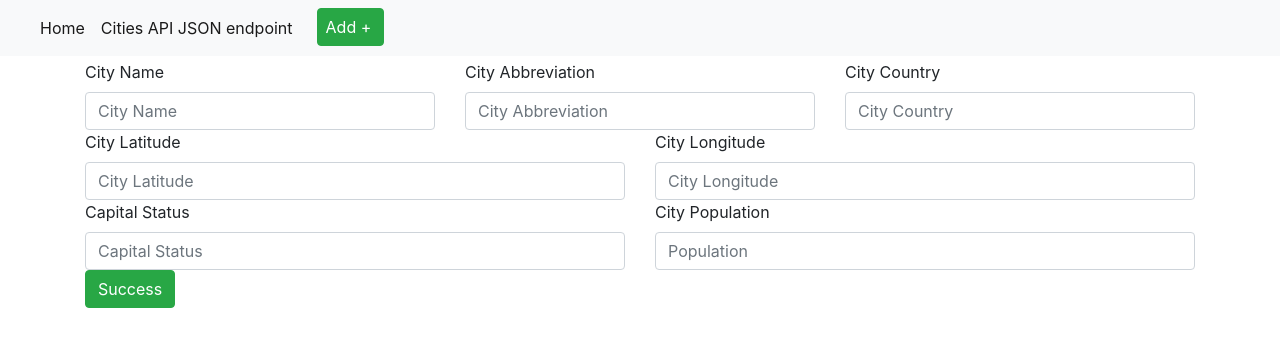
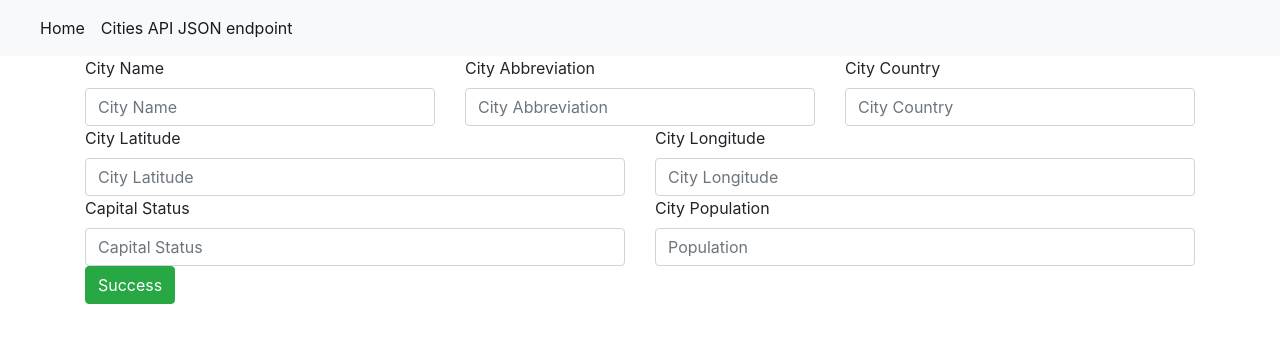
Before and after one commit to jaylakhani14/PythonDockerFlaskPycharm, a Flask app: page /cities/new in a window 1280 px wide. Shown: the top 347 px of the page. Run offline with Flask 2, Linux system fonts and the light colour scheme; tables that the repository leaves empty hold one stand-in row (Sample ...); some libraries are stand-ins or nearby versions.

Commit message:
Update layout.html

```diff
--- a/app/templates/layout.html
+++ b/app/templates/layout.html
@@ -1,16 +1,10 @@
 <!doctype html>
 <html lang="en">
 <head>
-
-    <!-- Required meta tags -->
-
-    <!-- Bootstrap CSS -->
-
-
     <meta charset="utf-8">
-    <meta content="width=device-width, initial-scale=1, shrink-to-fit=no" name="viewport">
-    <link crossorigin="anonymous" href="https://stackpath.bootstrapcdn.com/bootstrap/4.4.1/css/bootstrap.min.css"
-          integrity="sha384-Vkoo8x4CGsO3+Hhxv8T/Q5PaXtkKtu6ug5TOeNV6gBiFeWPGFN9MuhOf23Q9Ifjh" rel="stylesheet">
+    <meta name="viewport" content="width=device-width, initial-scale=1, shrink-to-fit=no">
+    <link rel="stylesheet" href="https://stackpath.bootstrapcdn.com/bootstrap/4.4.1/css/bootstrap.min.css"
+          integrity="sha384-Vkoo8x4CGsO3+Hhxv8T/Q5PaXtkKtu6ug5TOeNV6gBiFeWPGFN9MuhOf23Q9Ifjh" crossorigin="anonymous">
     {% if user %}
     <title>Welcome to {{ user.username }}'s site</title>
     {% else %}
@@ -18,47 +12,41 @@
     {% endif %}
     <head>
 <body>
-<!-- As a heading -->
 
-
-<nav class="navbar navbar-expand-lg navbar-light bg-light mb-1">
+<nav class="navbar navbar-expand-lg navbar-light bg-light">
     <a class="navbar-brand" href="#">{% if user %}{{ user.username }}'s Homepage{% else %}
         <title>Welcome to My Homepage</title>
         {% endif %}</a>
-  <button aria-controls="navbarNavDropdown" aria-expanded="false" aria-label="Toggle navigation" class="navbar-toggler" data-target="#navbarNavDropdown" data-toggle="collapse" type="button">
+    <button class="navbar-toggler" type="button" data-toggle="collapse" data-target="#navbarNavDropdown"
+            aria-controls="navbarNavDropdown" aria-expanded="false" aria-label="Toggle navigation">
         <span class="navbar-toggler-icon"></span>
     </button>
     <div class="collapse navbar-collapse" id="navbarNavDropdown">
         <ul class="navbar-nav">
             <li class="nav-item active">
-            <a class="nav-link" href="/">Home <span class="sr-only">(current)</span></a>
+                <a class="nav-link" href="#">Home <span class="sr-only">(current)</span></a>
             </li>
             <li class="nav-item active">
-            <a class="nav-link" href="/api/v1/cities">Cities API JSON endpoint <span class="sr-only">(current)</span></a>
+                <a class="nav-link" href="api/cities">Cities API JSON endpoint <span
+                        class="sr-only">(current)</span></a>
             </li>
-        <li class="nav-item active">
-            <a class="btn btn-success pl-2 lr-2 ml-3" href="/cities/new">Add +<span class="sr-only">(current)</span></a>
-        </li>
+
         </ul>
     </div>
 </nav>
-<main class="container" role="main">
-
-    {% block content %}
-    {% endblock %}
-</main>
+<main role="main" class="container">{% block content %}{% endblock %}</main>
 <div id="footer">
     <!-- Optional JavaScript -->
     <!-- jQuery first, then Popper.js, then Bootstrap JS -->
-    <script crossorigin="anonymous"
+    <script src="https://code.jquery.com/jquery-3.4.1.slim.min.js"
             integrity="sha384-J6qa4849blE2+poT4WnyKhv5vZF5SrPo0iEjwBvKU7imGFAV0wwj1yYfoRSJoZ+n"
-            src="https://code.jquery.com/jquery-3.4.1.slim.min.js"></script>
-    <script crossorigin="anonymous"
+            crossorigin="anonymous"></script>
+    <script src="https://cdn.jsdelivr.net/npm/popper.js@1.16.0/dist/umd/popper.min.js"
             integrity="sha384-Q6E9RHvbIyZFJoft+2mJbHaEWldlvI9IOYy5n3zV9zzTtmI3UksdQRVvoxMfooAo"
-            src="https://cdn.jsdelivr.net/npm/popper.js@1.16.0/dist/umd/popper.min.js"></script>
-    <script crossorigin="anonymous"
+            crossorigin="anonymous"></script>
+    <script src="https://stackpath.bootstrapcdn.com/bootstrap/4.4.1/js/bootstrap.min.js"
             integrity="sha384-wfSDF2E50Y2D1uUdj0O3uMBJnjuUD4Ih7YwaYd1iqfktj0Uod8GCExl3Og8ifwB6"
-            src="https://stackpath.bootstrapcdn.com/bootstrap/4.4.1/js/bootstrap.min.js"></script>
+            crossorigin="anonymous"></script>
 </div>
 </body>
 </html>
```
Lines whose indentation alone changed are shown as unchanged.
